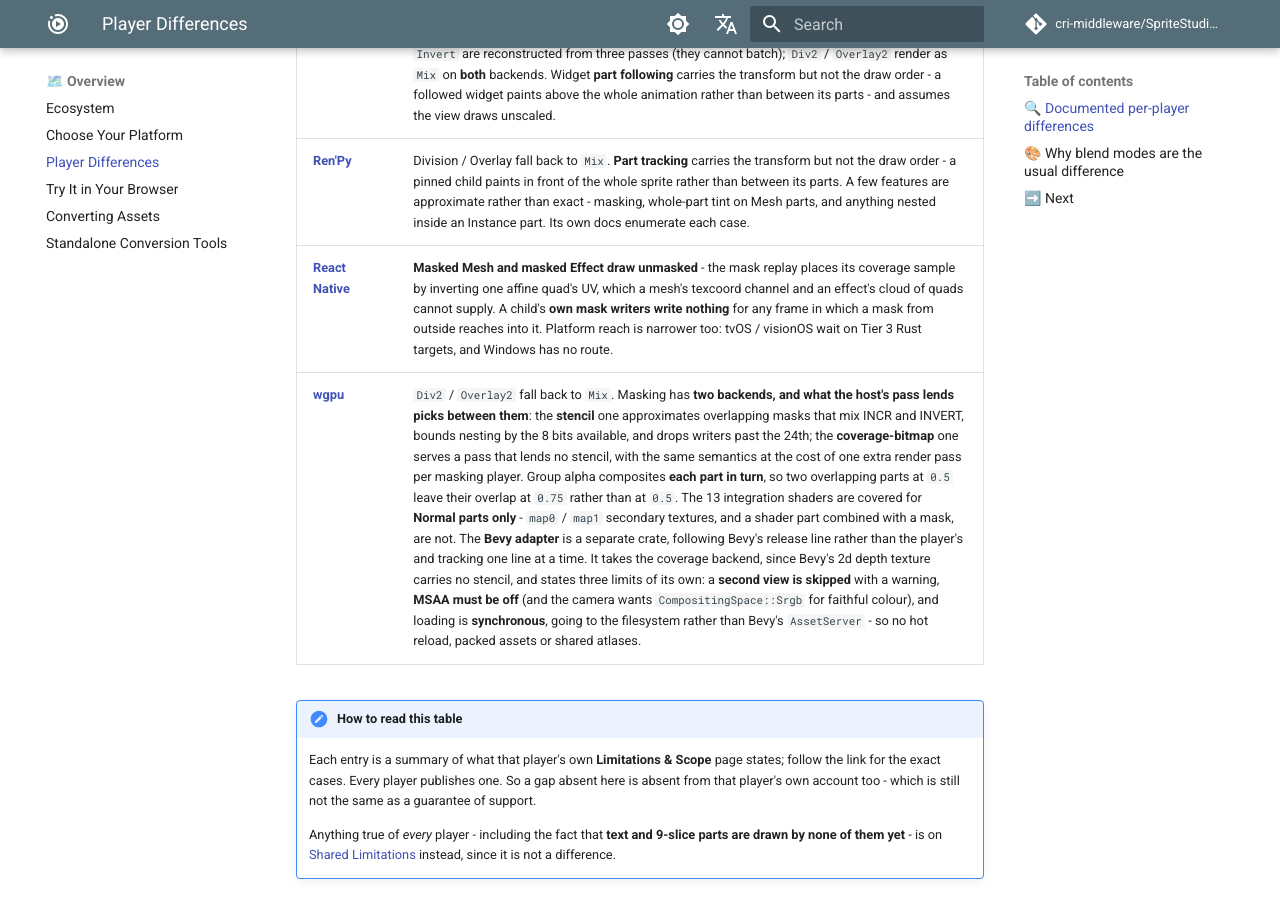
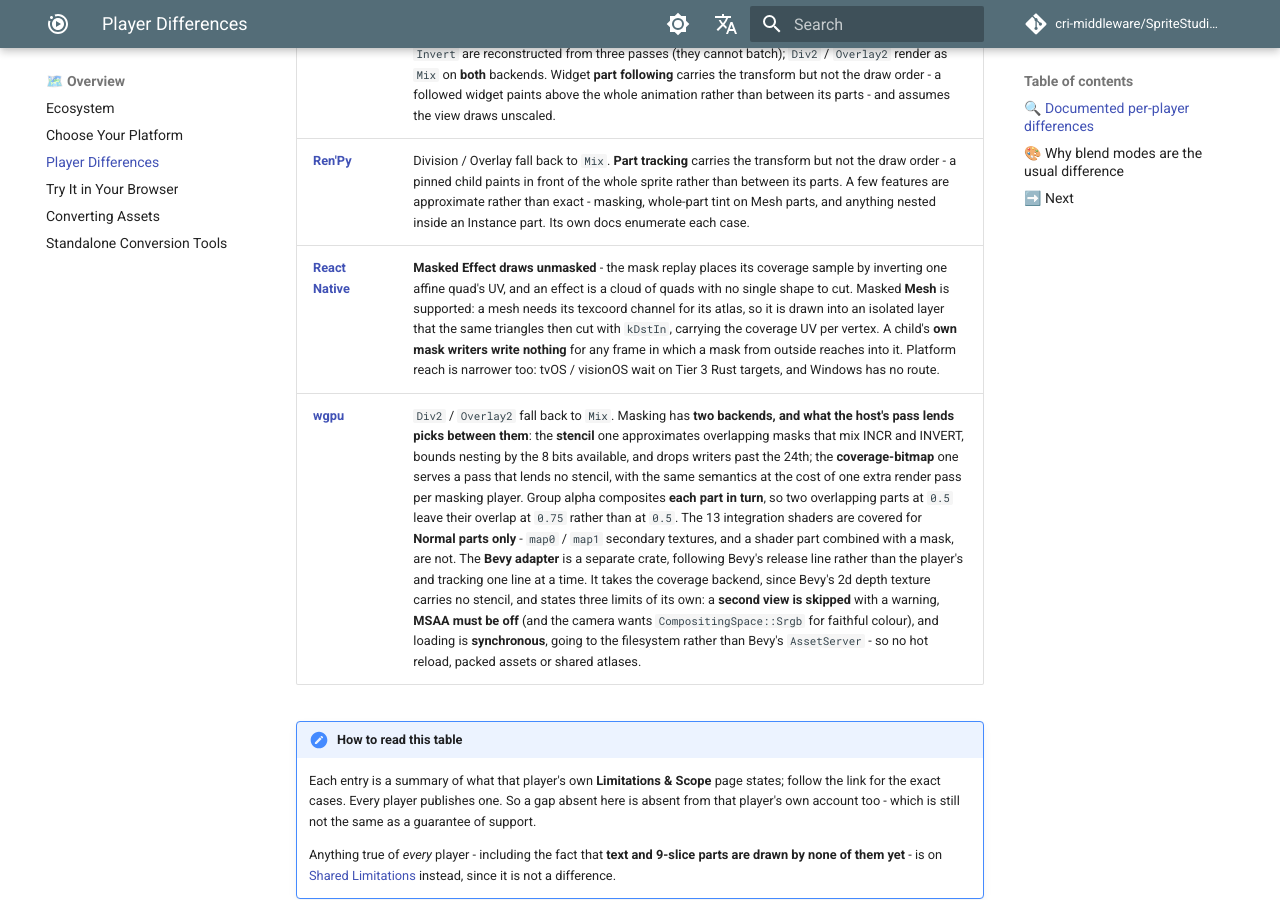
Before and after one commit to cri-middleware/SpriteStudio-Docs, an MkDocs documentation site: the page built from docs/en/overview/player-differences.md, in a window 1280 px wide and 900 px high, scrolled down 980 px. Built offline with MkDocs 1.6.1 and Material for MkDocs 9.7.7, drawn with Linux system fonts in a browser that asks for light colours; comment, search, counter and statistics services are not loaded.

Commit message:
docs: React Native masks meshes, only effects go unmasked
The row summarises SSPlayerForReactNative's own limitations page, which no
longer lists Mesh: the port draws a masked mesh into an isolated layer and
cuts it with the coverage (`kDstIn`), matching what SSPlayerForWeb clips.
Masked Effect is still unimplemented there, so the row keeps that half.

```diff
--- a/docs/en/overview/player-differences.md
+++ b/docs/en/overview/player-differences.md
@@ -22,7 +22,7 @@ the core computes but leaves the player to draw or play - are in
 | **[Godot](../players/godot.md)** | No feature gaps beyond the shared ones. Ships as GDExtension **or** custom module; the **Web export** has extra requirements (a `dlink_enabled` engine template for GDExtension - the custom module needs none) and is single-threaded (`nothread`), which is why it needs no COOP/COEP headers. |
 | **[Flutter](../players/flutter.md)** | Two render backends (`flutter_gpu` / Canvas; Web is always Canvas). On Canvas, `Sub` and `Invert` are reconstructed from three passes (they cannot batch); `Div2` / `Overlay2` render as `Mix` on **both** backends. Widget **part following** carries the transform but not the draw order - a followed widget paints above the whole animation rather than between its parts - and assumes the view draws unscaled. |
 | **[Ren'Py](../players/renpy.md)** | Division / Overlay fall back to `Mix`. **Part tracking** carries the transform but not the draw order - a pinned child paints in front of the whole sprite rather than between its parts. A few features are approximate rather than exact - masking, whole-part tint on Mesh parts, and anything nested inside an Instance part. Its own docs enumerate each case. |
-| **[React Native](../players/react-native.md)** | **Masked Mesh and masked Effect draw unmasked** - the mask replay places its coverage sample by inverting one affine quad's UV, which a mesh's texcoord channel and an effect's cloud of quads cannot supply. A child's **own mask writers write nothing** for any frame in which a mask from outside reaches into it. Platform reach is narrower too: tvOS / visionOS wait on Tier 3 Rust targets, and Windows has no route. |
+| **[React Native](../players/react-native.md)** | **Masked Effect draws unmasked** - the mask replay places its coverage sample by inverting one affine quad's UV, and an effect is a cloud of quads with no single shape to cut. Masked **Mesh** is supported: a mesh needs its texcoord channel for its atlas, so it is drawn into an isolated layer that the same triangles then cut with `kDstIn`, carrying the coverage UV per vertex. A child's **own mask writers write nothing** for any frame in which a mask from outside reaches into it. Platform reach is narrower too: tvOS / visionOS wait on Tier 3 Rust targets, and Windows has no route. |
 | **[wgpu](../players/wgpu.md)** | `Div2` / `Overlay2` fall back to `Mix`. Masking has **two backends, and what the host's pass lends picks between them**: the **stencil** one approximates overlapping masks that mix INCR and INVERT, bounds nesting by the 8 bits available, and drops writers past the 24th; the **coverage-bitmap** one serves a pass that lends no stencil, with the same semantics at the cost of one extra render pass per masking player. Group alpha composites **each part in turn**, so two overlapping parts at `0.5` leave their overlap at `0.75` rather than at `0.5`. The 13 integration shaders are covered for **Normal parts only** - `map0` / `map1` secondary textures, and a shader part combined with a mask, are not. The **Bevy adapter** is a separate crate, following Bevy's release line rather than the player's and tracking one line at a time. It takes the coverage backend, since Bevy's 2d depth texture carries no stencil, and states three limits of its own: a **second view is skipped** with a warning, **MSAA must be off** (and the camera wants `CompositingSpace::Srgb` for faithful colour), and loading is **synchronous**, going to the filesystem rather than Bevy's `AssetServer` - so no hot reload, packed assets or shared atlases. |
 
 !!! note "How to read this table"
```
Also changed, not shown: docs/ja/overview/player-differences.md (+1 -1 lines).
